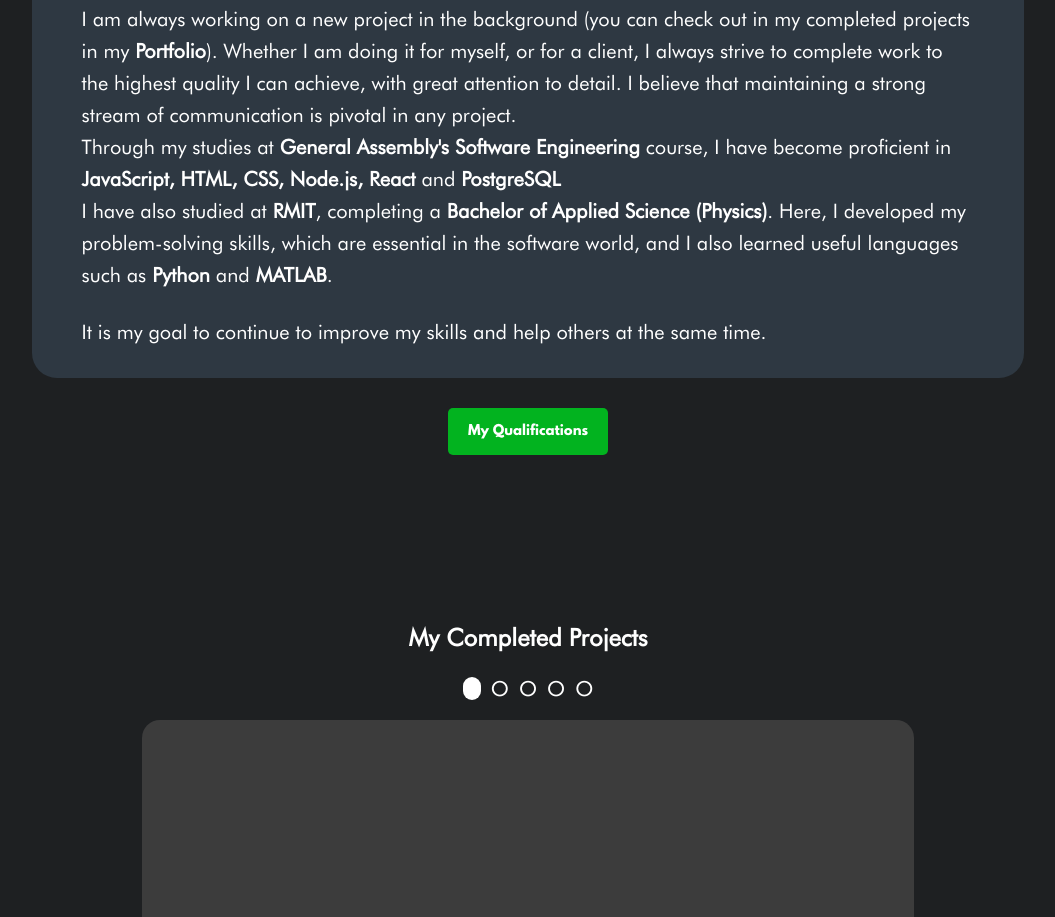
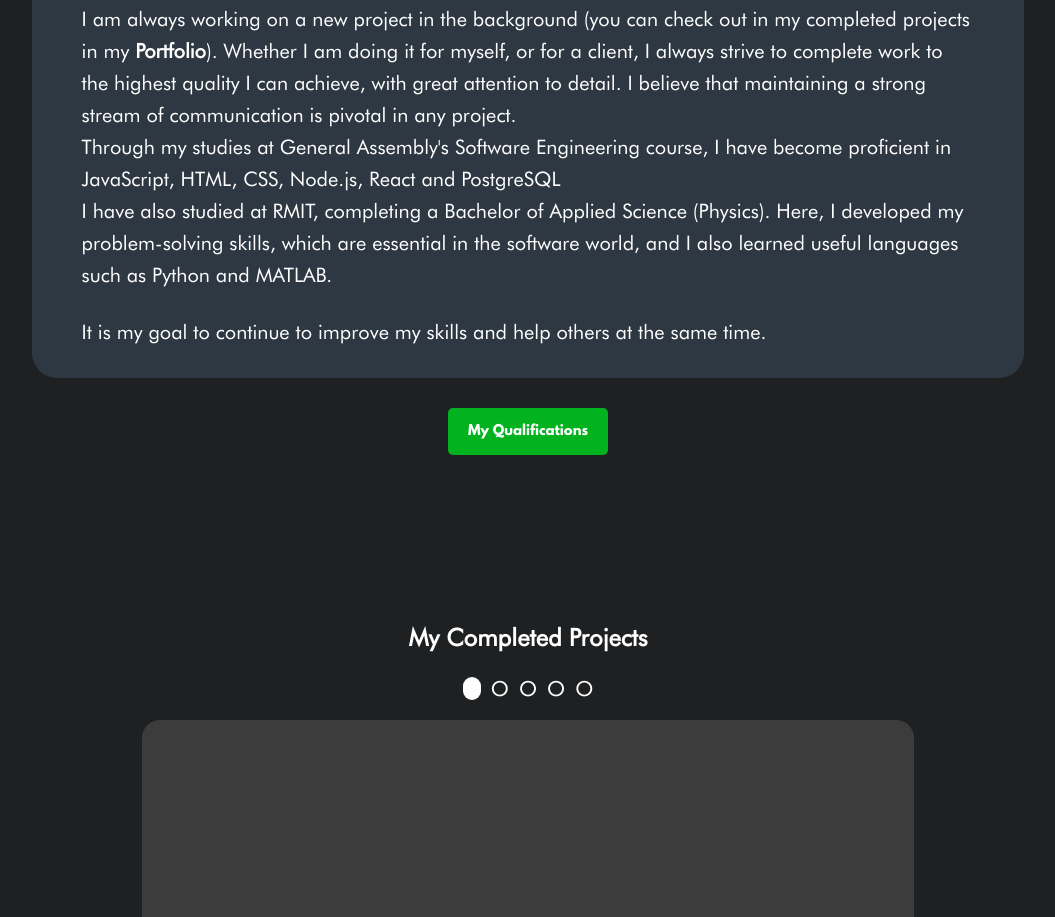
Before and after one commit to Jesus130247/Portfolio, a React (Vite) app: page / in a window 1280 px wide. Shown: the part 1381-2298 px from the top of the page, without its empty margins (112-1167 px from the left). Built offline with nearby package versions, Linux system fonts and the light colour scheme.

Commit message:
got rid of bold in about me section that made text look weird

```diff
--- a/src/App.css
+++ b/src/App.css
@@ -4,11 +4,11 @@
 }
 
 * span, * img {
-  -webkit-touch-callout: none; /* iOS Safari */
-  -webkit-user-select: none; /* Safari */
-   -khtml-user-select: none; /* Konqueror HTML */
-     -moz-user-select: none; /* Old versions of Firefox */
-      -ms-user-select: none; /* Internet Explorer/Edge */
+  -webkit-touch-callout: none;
+  -webkit-user-select: none;
+   -khtml-user-select: none;
+     -moz-user-select: none;
+      -ms-user-select: none;
           user-select: none;
 
 }
@@ -21,8 +21,8 @@ img:active {
 }
 
 * {
-  scrollbar-width: thin; /* "auto" or "thin" for Firefox; "auto" or "thin" or "none" for other browsers */
-  scrollbar-color: var(--background-color) var(--background-color); /* thumb and track color for Firefox */
+  scrollbar-width: thin;
+  scrollbar-color: var(--background-color) var(--background-color);
 }
 
 #dark-mode {
@@ -401,3 +401,5 @@ footer {
 .downloadIMG {
   height: 1rem;
 }
+
+/* --------phone compatibiltiy ------------ */
--- a/src/components/About/About.jsx
+++ b/src/components/About/About.jsx
@@ -19,10 +19,10 @@ const About = () => {
       </p>
       <p>I am always working on a new project in the background (you can check out in my completed projects in my <Link to="portfolio" smooth={true} duration={500} style={{fontWeight: 700, cursor: 'pointer'}}>Portfolio</Link>). Whether I am doing it for myself, or for a client,
       I always strive to complete work to the highest quality I can achieve, with great attention to detail. I believe that maintaining a strong stream of communication is pivotal in any project.</p>
-      <p>Through my studies at <span style={{fontWeight: 700}}>General Assembly's Software Engineering</span> course,
-      I have become proficient in <span style={{fontWeight: 700}}>JavaScript, HTML, CSS, Node.js, React</span> and <span style={{fontWeight: 700}}> PostgreSQL</span>
-      <br />I have also studied at <span style={{fontWeight: 700}}>RMIT</span>, completing a <span style={{fontWeight: 700}}>Bachelor of Applied Science (Physics)</span>.
-      Here, I developed my problem-solving skills, which are essential in the software world, and I also learned useful languages such as <span style={{fontWeight: 700}}>Python</span> and <span style={{fontWeight: 700}}>MATLAB</span>.</p>
+      <p>Through my studies at General Assembly's Software Engineering course,
+      I have become proficient in JavaScript, HTML, CSS, Node.js, React and  PostgreSQL
+      <br />I have also studied at RMIT, completing a Bachelor of Applied Science (Physics).
+      Here, I developed my problem-solving skills, which are essential in the software world, and I also learned useful languages such as Python and MATLAB.</p>
       <br />
       <p>It is my goal to continue to improve my skills and help others at the same time.</p>
       </div>
```
Also changed, not shown: 2 other files (tests, documents, lock files or other folders).
